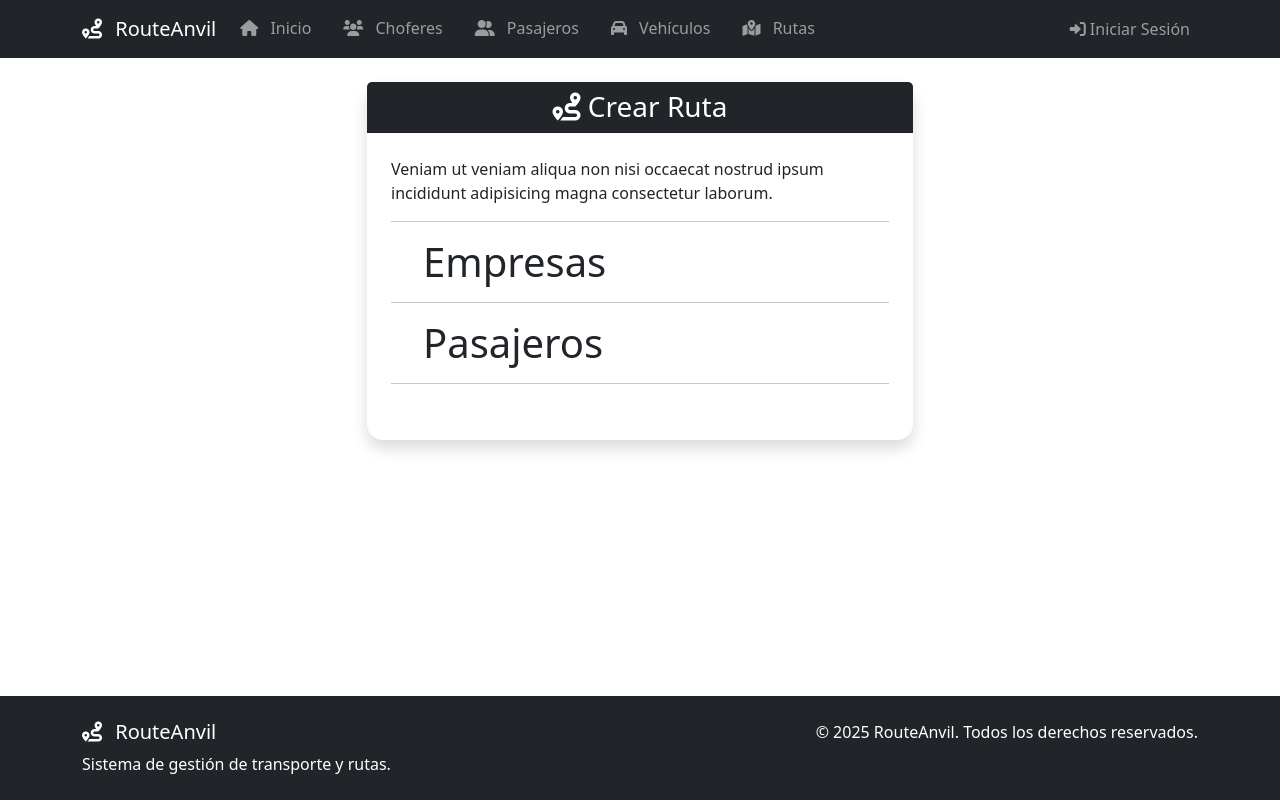
After one commit to Ikvillaseca/capstoneADI, a Django app: page /ruta/crear/pasajeros/ in a window 1280 px wide. The commit adds this page. Run offline with Django 5.2, Linux system fonts and the light colour scheme; data that the repository does not hold is empty.

Commit message:
Creacion flujo para crear viajes

```diff
--- a/RouteAnvil/templates/rutas/generador_rutas.html
+++ b/RouteAnvil/templates/rutas/generador_rutas.html
@@ -7,5 +7,6 @@
 <a href="{% url 'testeo_api' %}">Testeo de API</a>
 <hr>
 <a href="{% url 'ruta_crear' %}">Crear Ruta</a>
+<a href="{% url 'ruta_crear_seleccionar_pasajeros' %}">Crear Ruta - Paso 1 - Seleccionar Pasajeros</a>
 
 {% endblock contenido %}
--- /dev/null
+++ b/RouteAnvil/templates/rutas/ruta_crear_seleccionar_pasajeros.html
@@ -0,0 +1,39 @@
+{% extends "base.html" %}
+
+{% block titulo %}Crear ruta - Seleccionar Pasajeros{% endblock titulo %}
+
+{% block contenido %}
+<div class="row justify-content-center mb-5">
+    <div class="col-md-8 col-lg-6">
+        <div class="card shadow">
+            <div class="card-header bg-dark text-white text-center">
+                <h3 class="mb-0">
+                    <i class="fa-solid fa-route"></i> Crear Ruta
+                </h3>
+            </div>
+            <div class="card-body p-4">
+
+                {{ texto_de_prueba }}
+                <hr>
+
+                <ul>
+                    <h1>Empresas</h1>
+                    {% for empresa in empresas %}
+                    <li>{{ empresa }}</li>
+                    {% endfor %}
+                </ul>
+                <hr>
+
+                <ul>
+                    <h1>Pasajeros</h1>
+                    {% for pasajero in pasajeros %}
+                    <li>{{ pasajero.nombre }} - {{ pasajero.empresa_trabajo }}</li>
+                    {% endfor %}
+                </ul>
+                <hr>
+            </div>
+        </div>
+    </div>
+</div>
+
+{% endblock contenido %}
--- a/RouteAnvil/urls.py
+++ b/RouteAnvil/urls.py
@@ -30,5 +30,6 @@ urlpatterns = [
     # URLs para rutas
     path('rutas/', views.ruta_home, name='rutas'),
     path('ruta/crear/', views.ruta_crear, name='ruta_crear'),
+    path('ruta/crear/pasajeros/', views.ruta_crear_seleccionar_pasajeros, name='ruta_crear_seleccionar_pasajeros'),
     path('ruta/testeo-api/', views.testeo_api, name='testeo_api'),
 ]
--- a/RouteAnvil/views.py
+++ b/RouteAnvil/views.py
@@ -190,6 +190,21 @@ def ruta_crear(request):
         }
         return render(request, 'rutas/ruta_crear.html', datos)
 
+def ruta_crear_seleccionar_pasajeros(request):
+    if request.method == 'GET':
+        pasajeros = Pasajero.objects.all()
+        empresas = set(pasajeros.values_list('empresa_trabajo', flat=True).order_by('empresa_trabajo'))
+        empresas = set(map(str.upper, empresas))
+
+        print(empresas)
+        datos = {
+            'empresas' : empresas,
+            'pasajeros' : pasajeros,
+            'texto_de_prueba' : 'Veniam ut veniam aliqua non nisi occaecat nostrud ipsum incididunt adipisicing magna consectetur laborum.',
+        }
+        return render(request, 'rutas/ruta_crear_seleccionar_pasajeros.html', datos)
+
+
 
 # TEST FUNCIONAMIENTO API
 @login_required()
```
